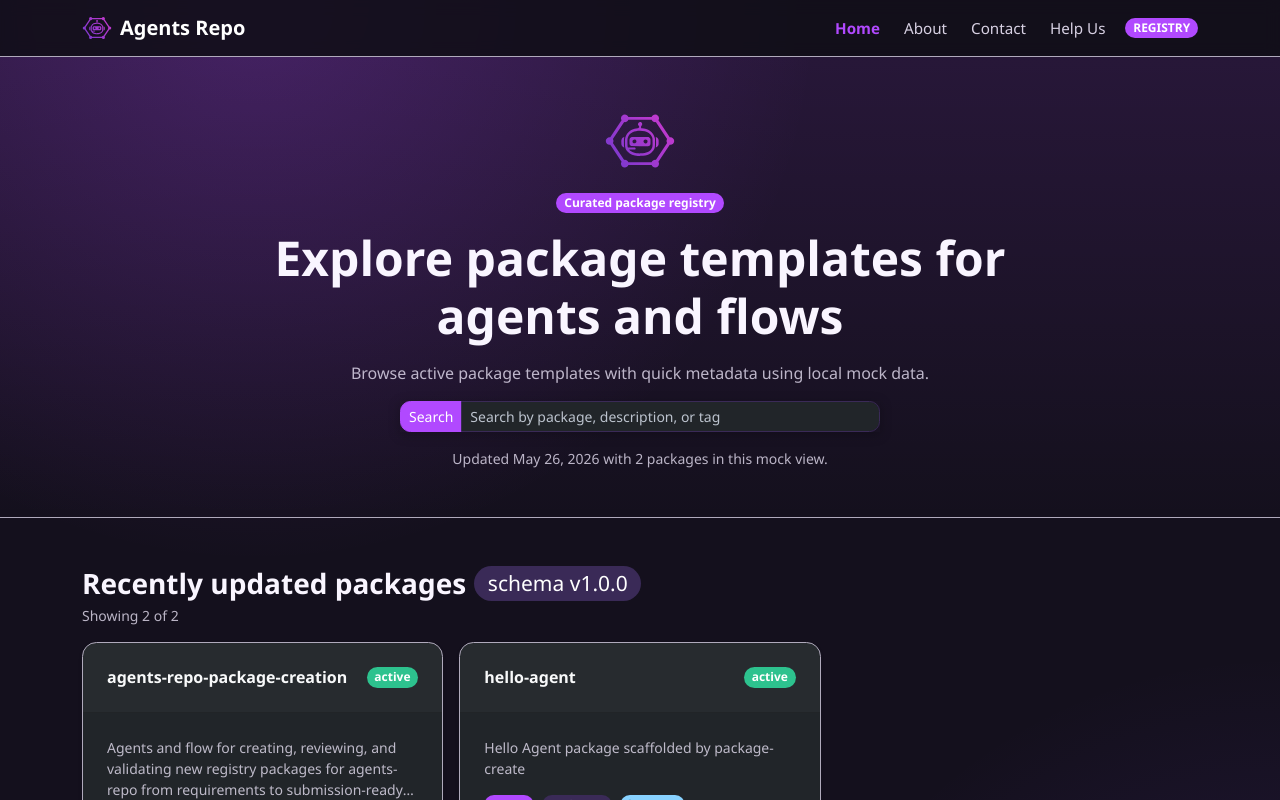
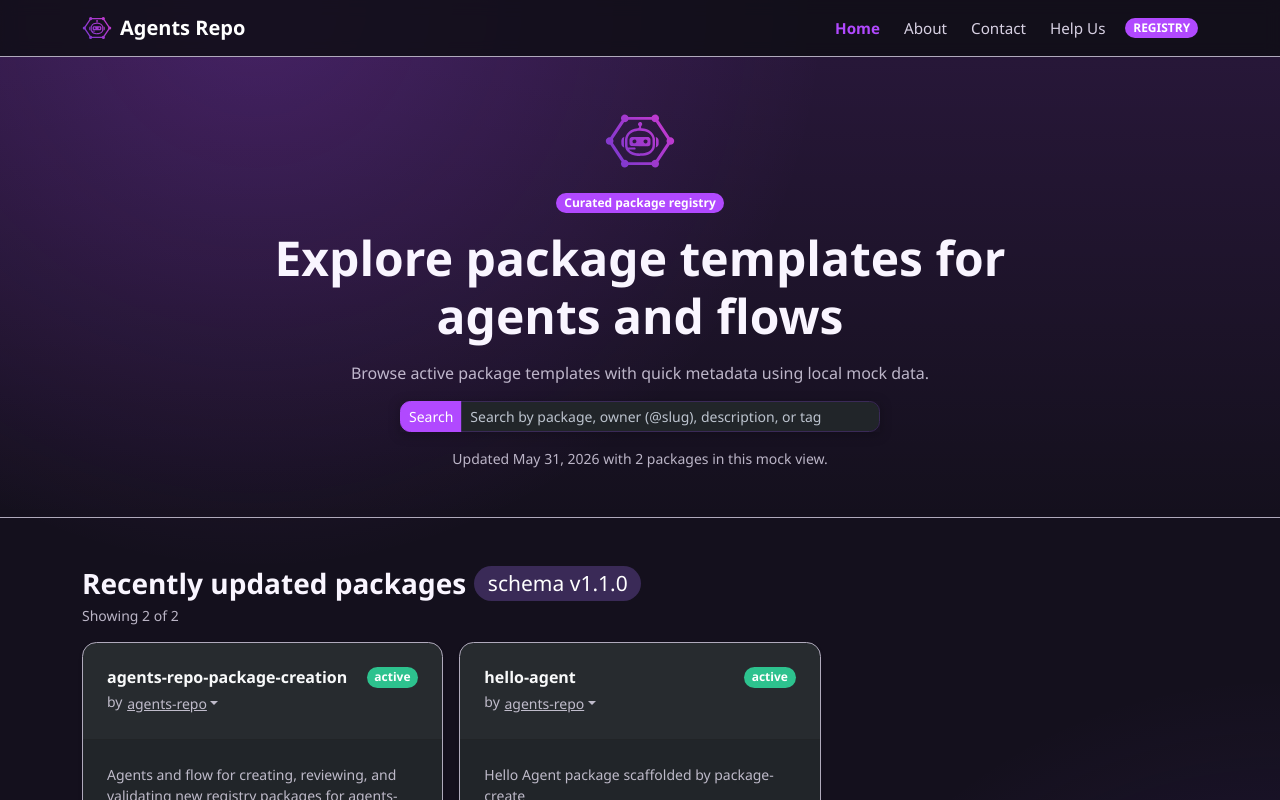
Before and after one commit to agents-repo/webapp, a React (Vite) app: page / in a window 1280 px wide. Shown: the top 800 px of the page. Built offline with nearby package versions, Linux system fonts and the light colour scheme.

Commit message:
feat: refine registry owner UX and adopt bootstrap token-first styling

```diff
--- a/src/App.scss
+++ b/src/App.scss
@@ -38,11 +38,6 @@
 
 .search-control {
   box-shadow: 0 0.15rem 0.75rem rgba(0, 0, 0, 0.25);
-}
-
-.search-input::placeholder {
-  color: #bcc3ce;
-  opacity: 1;
 }
 
 .search-input:focus {
--- a/src/modules/registry/application/registrySelectors.ts
+++ b/src/modules/registry/application/registrySelectors.ts
@@ -1,7 +1,15 @@
 import type { RegistryCatalog, RegistryPackage } from '../domain/package'
 
 const createSearchIndex = (pkg: RegistryPackage): string => {
-  return [pkg.name, pkg.description, pkg.tags.join(' ')].join(' ').toLowerCase()
+  return [
+    pkg.name,
+    pkg.description,
+    pkg.owner,
+    `@${pkg.owner}`,
+    pkg.tags.join(' '),
+  ]
+    .join(' ')
+    .toLowerCase()
 }
 
 export const filterRegistryPackages = (
@@ -9,14 +17,23 @@ export const filterRegistryPackages = (
   query: string,
 ): RegistryPackage[] => {
   const normalizedQuery = query.trim().toLowerCase()
+  const normalizedOwnerQuery = normalizedQuery.startsWith('@')
+    ? normalizedQuery.slice(1)
+    : normalizedQuery
 
   if (!normalizedQuery) {
     return catalog.packages
   }
 
-  return catalog.packages.filter((pkg) =>
-    createSearchIndex(pkg).includes(normalizedQuery),
-  )
+  return catalog.packages.filter((pkg) => {
+    const searchIndex = createSearchIndex(pkg)
+
+    if (searchIndex.includes(normalizedQuery)) {
+      return true
+    }
+
+    return normalizedOwnerQuery !== normalizedQuery && searchIndex.includes(normalizedOwnerQuery)
+  })
 }
 
 export const formatCatalogUpdatedAt = (value: string): string => {
--- a/src/modules/registry/domain/package.ts
+++ b/src/modules/registry/domain/package.ts
@@ -5,6 +5,7 @@ export interface RegistryPackage {
   id: string
   name: string
   description: string
+  owner: string
   latest: string
   tags: string[]
   status: PackageStatus
--- a/src/modules/registry/infrastructure/mockRegistryRepository.ts
+++ b/src/modules/registry/infrastructure/mockRegistryRepository.ts
@@ -1,14 +1,15 @@
 import type { RegistryCatalog } from '../domain/package'
 
 const mockRegistryCatalog: RegistryCatalog = {
-  schemaVersion: '1.0.0',
-  updatedAt: '2026-05-26T17:05:22.666Z',
+  schemaVersion: '1.1.0',
+  updatedAt: '2026-05-31T12:44:33.845Z',
   packages: [
     {
       id: 'agents-repo-package-creation',
       name: 'agents-repo-package-creation',
       description:
         'Agents and flow for creating, reviewing, and validating new registry packages for agents-repo from requirements to submission-ready source.',
+      owner: 'agents-repo',
       latest: '1.0.0',
       tags: [
         'agents-repo-package-creation',
@@ -28,6 +29,7 @@ const mockRegistryCatalog: RegistryCatalog = {
       id: 'hello-agent',
       name: 'hello-agent',
       description: 'Hello Agent package scaffolded by package-create',
+      owner: 'agents-repo',
       latest: '1.0.0',
       tags: ['agent', 'hello'],
       status: 'active',
--- a/src/modules/registry/presentation/pages/HomePage.tsx
+++ b/src/modules/registry/presentation/pages/HomePage.tsx
@@ -1,6 +1,6 @@
 import { useEffect, useMemo, useState } from 'react'
 import type { ReactNode } from 'react'
-import { Badge, Card, Col, Container, Form, InputGroup, Row, Stack } from 'react-bootstrap'
+import { Badge, Card, Col, Container, Dropdown, Form, InputGroup, Row, Stack } from 'react-bootstrap'
 import brandLogo from '../../../../assets/logo/agents-repo-logo.svg'
 import {
   filterRegistryPackages,
@@ -47,7 +47,7 @@ function HomePage({ setHeaderSearchSlot }: HomePageProps) {
             size="sm"
             value={query}
             onChange={(event) => setQuery(event.target.value)}
-            placeholder="Search by package, description, or tag"
+            placeholder="Search by package, owner (@slug), description, or tag"
             aria-label="Search registry packages"
             className="bg-dark text-light border-secondary search-input"
           />
@@ -119,9 +119,35 @@ function HomePage({ setHeaderSearchSlot }: HomePageProps) {
                 >
                   <Card.Header className="p-3 p-lg-4">
                     <Stack direction="horizontal" className="justify-content-between align-items-start">
-                      <Card.Title as="h3" className="h6 fw-semibold mb-0 me-2 lh-sm">
-                        {pkg.name}
-                      </Card.Title>
+                      <div className="me-2">
+                        <Card.Title as="h3" className="h6 fw-semibold mb-0 lh-sm">
+                          {pkg.name}
+                        </Card.Title>
+                        <Card.Subtitle as="p" className="small text-body-secondary mb-0 mt-1">
+                          by{' '}
+                          <Dropdown as="span" align="end">
+                            <Dropdown.Toggle
+                              as="button"
+                              id={`owner-actions-${pkg.id}`}
+                              className="btn btn-link btn-sm p-0 text-body-secondary text-decoration-underline"
+                            >
+                              {pkg.owner}
+                            </Dropdown.Toggle>
+                            <Dropdown.Menu variant="dark">
+                              <Dropdown.Item
+                                href={`https://github.com/${pkg.owner}`}
+                                target="_blank"
+                                rel="noreferrer"
+                              >
+                                View GitHub profile
+                              </Dropdown.Item>
+                              <Dropdown.Item onClick={() => setQuery(`@${pkg.owner}`)}>
+                                Filter packages by this owner
+                              </Dropdown.Item>
+                            </Dropdown.Menu>
+                          </Dropdown>
+                        </Card.Subtitle>
+                      </div>
                       <Badge bg={pkg.status === 'active' ? 'success' : 'secondary'}>
                         {pkg.status}
                       </Badge>
--- a/src/styles/bootstrap-theme.scss
+++ b/src/styles/bootstrap-theme.scss
@@ -15,5 +15,14 @@ $body-bg: #14101d;
 $card-bg: #1b1628;
 $card-color: #f4eeff;
 $border-color: #3b2f52;
+$input-placeholder-color: #bcc3ce;
+$dropdown-dark-bg: $card-bg;
+$dropdown-dark-color: $body-color;
+$dropdown-dark-border-color: $border-color;
+$dropdown-dark-link-color: $body-color;
+$dropdown-dark-link-hover-color: $body-color;
+$dropdown-dark-link-hover-bg: rgba($primary, 0.22);
+$dropdown-dark-link-active-color: $body-color;
+$dropdown-dark-link-active-bg: rgba($primary, 0.28);
 
 @import 'bootstrap/scss/bootstrap';
```
Also changed, not shown: 2 other files (tests, documents, lock files or other folders).
